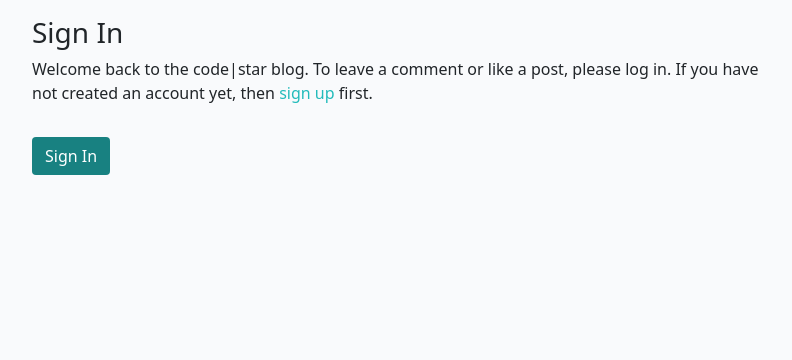
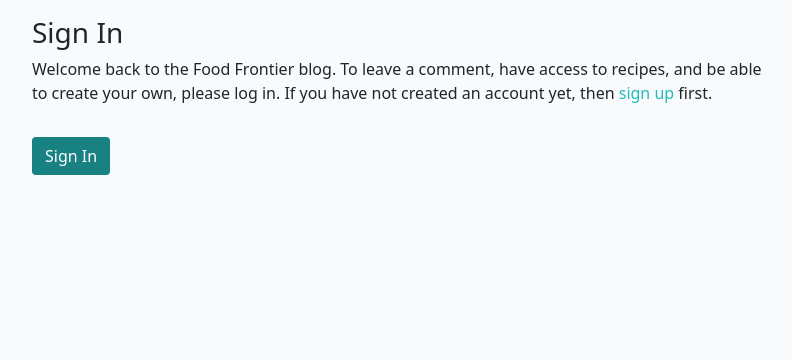
Before and after one commit to Alexiou981/the-food-frontier, a Django app: template templates/account/login.html in a window 1280 px wide. Shown: the part 60-420 px from the top of the page, without its empty margins (240-1032 px from the left). Run offline with Django 3.2, Linux system fonts and the light colour scheme; the template is opened without the code that fills it: most values are stand-ins (such as "Sample title", 1, 10 or a date in 2020); some libraries are stand-ins or nearby versions.

Commit message:
chore: change site name to Food Frontier

```diff
--- a/templates/account/login.html
+++ b/templates/account/login.html
@@ -13,9 +13,9 @@
         <div class="col-md-8 mt-3 offset-md-2">
             <h3>{% trans "Sign In" %}</h3>
 
-            <p>{% blocktrans %}Welcome back to the code|star blog. To leave a comment or like a post, please log in. If
-                you
-                have not created an account yet, then <a class="link" href="{{ signup_url }}">sign up</a>
+            <p>{% blocktrans %}Welcome back to the Food Frontier blog. To leave a comment,
+                have access to recipes, and be able to create your own, please log in.
+                If you have not created an account yet, then <a class="link" href="{{ signup_url }}">sign up</a>
                 first.{% endblocktrans %}</p>
         </div>
     </div>
--- a/templates/account/signup.html
+++ b/templates/account/signup.html
@@ -11,7 +11,7 @@
       <h3>{% trans "Sign Up" %}</h3>
 
       <p>{% blocktrans %}
-        Welcome back to the code|star blog.
+        Welcome back to the Food Frontier blog.
         Do you already have an account? Then please
         <a class="link" href="{{ login_url }}">sign in</a>
         instead.
```
